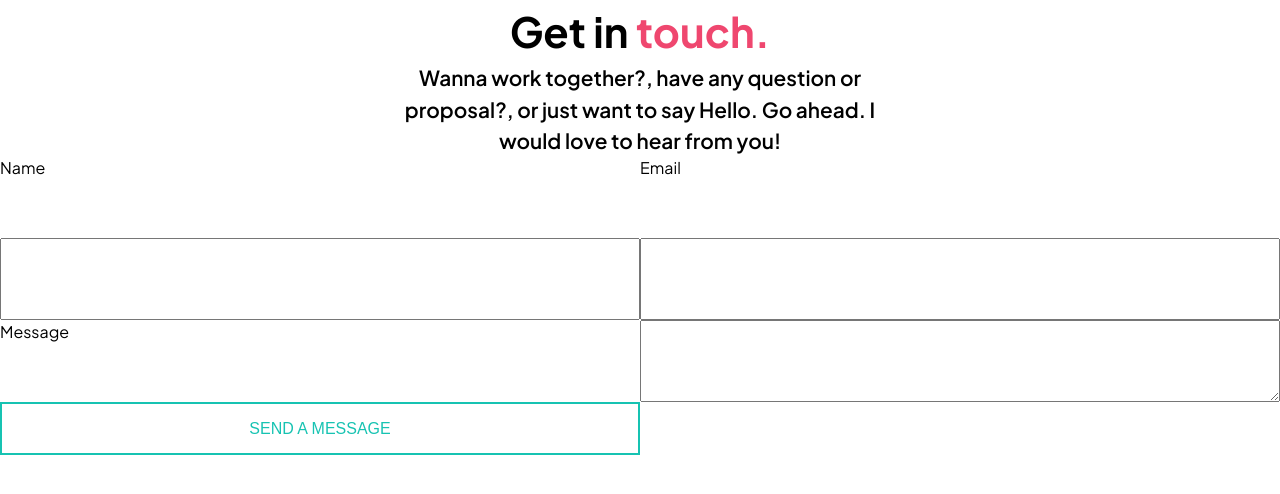
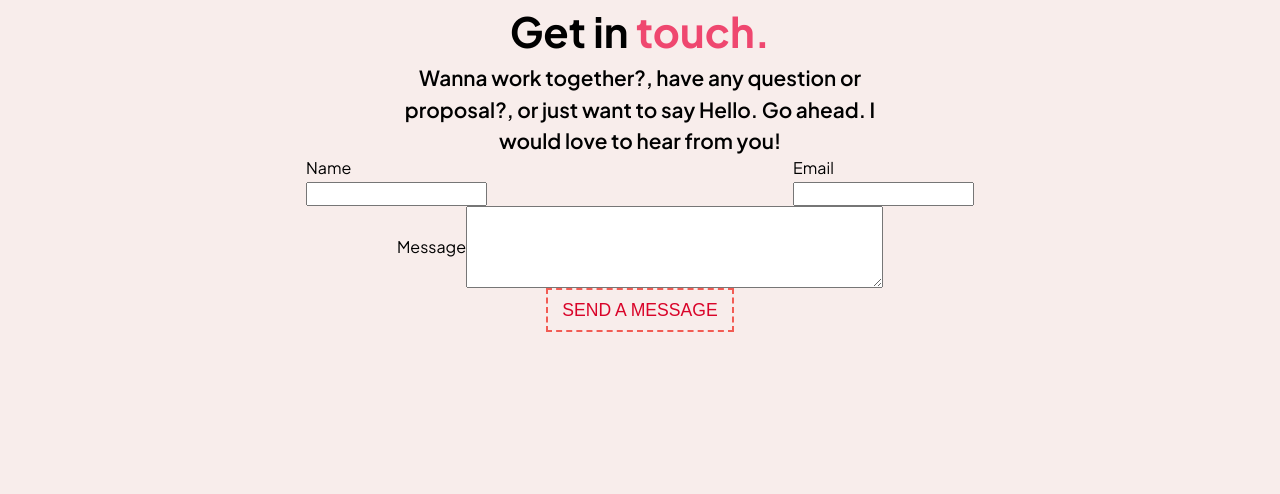
Before and after one commit to Ugboaja-Uchechi/portfolio-site, a React (Create React App) app: page /contact in a window 1280 px wide. Shown: the top 494 px of the page. Built offline with nearby package versions, Linux system fonts and the light colour scheme.

Commit message:
Style form area

```diff
--- a/src/component/Contact.js
+++ b/src/component/Contact.js
@@ -3,17 +3,27 @@ import React from "react";
 const Contact = () => {
   return (
     <>
-      <footer>
+      <footer className="height">
         <h2 className="headings">Get in <span>touch.</span></h2>
         <p id="footer-p">Wanna work together?, have any question or proposal?, or just want to say Hello. Go ahead. I would love to hear from you!</p>
         <form>
-          <label for="name" className="grid1 grid-row1">Name</label>
-          <input type="text" id="name" name="name" required className="grid1 grid-row2"></input>
-          <label for="name" className="grid2 grid-row1">Email</label>
-          <input type="email" id="email" name="email" required className="grid2 grid-row2"></input>
-          <label for="message">Message</label>
-          <textarea id="message" for="message" rows="4" cols="50" required></textarea>
-          <button type="submit">Send a Message</button>
+          <div id="input-flex">
+            <div>
+              <label for="name">Name</label> <br />
+              <input type="text" id="name" name="name" required />
+            </div>
+            <div>
+              <label for="email">Email</label> <br />
+              <input type="email" id="email" name="email" required />
+            </div>
+          </div>
+          <div className="textarea-flex">
+            <label for="message">Message</label>
+            <textarea id="message" for="message" rows="4" cols="50" required></textarea>
+          </div>
+          <div className="textarea-flex">
+            <button type="submit" className="grid4">Send a Message</button>
+          </div>
         </form>
       </footer>
     </>
--- a/src/index.css
+++ b/src/index.css
@@ -7,6 +7,7 @@
   --textCover:#ef476f;
   --darkTheme: #023047;
   --lightSelection: navajowhite;
+  --buttonColor: #d90429;
 }
 
 * {
@@ -18,6 +19,7 @@
 
 body {
   font-family: 'Plus Jakarta Sans', sans-serif;
+  background-color: var(--lightTheme);
 }
 
 /* body::selection {
@@ -94,7 +96,6 @@ header {
   display: flex;
   align-items: center;
   justify-content: space-around;
-  background-color: var(--lightTheme);
 }
 
 h1 {
@@ -133,7 +134,6 @@ h3::selection {
   display: flex;
   justify-content: center;
   align-items: center;
-  background-color: var(--lightTheme);
 }
 
 .headings {
@@ -215,39 +215,34 @@ p {
 }
 
 form {
-  display: grid;
-  grid-template-columns: 1fr 1fr;
-  grid-template-rows: 1fr 1fr 1fr;
+  display: flex;
+  flex-direction: column;
+  /* justify-content: center;
+  align-items: center; */
 }
 
-.grid1 {
-  grid-column: 1/2;
+#input-flex {
+  display: flex;
+  justify-content: space-evenly;
 }
 
-.grid-row1 {
-  grid-row: 1/2;
-}
-
-.grid2 {
-  grid-column: 2/3;
-  /* grid-row: 1/2; */
-}
-
-.grid-row2 {
-  grid-row: 2/3;
+.textarea-flex {
+  display: flex;
+  align-items: center;
+  justify-content: center;
 }
 
 button {
-  padding: 0.8em 1.8em;
-  border: 2px solid #17C3B2;
+  padding: 0.4em 0.8em;
+  font-size: calc(0.5rem + 0.75vw);
+  border: 2px dashed var(--shadeOfRed);
+  background-color: transparent;
   position: relative;
   overflow: hidden;
-  background-color: transparent;
   text-align: center;
   text-transform: uppercase;
-  font-size: 16px;
-  transition: .3s;
-  color: #17C3B2;
+  transition: .2s;
+  color: var(--buttonColor);
  }
 
  button::before {
@@ -257,18 +252,20 @@ button {
   position: absolute;
   top: 50%;
   left: 50%;
-  transform: translate(-50%, -50%) rotate(45deg);
-  background: #17C3B2;
-  transition: .5s ease;
+  background-color: var(--shadeOfRed);
+
+  transform: translate(-50%, -50%) rotate(23deg);
+  transition: .7s ease;
   z-index: -1;
  }
 
  button:hover::before {
-  width: 105%;
+  width: 100%;
  }
 
  button:hover {
-  color: #111;
+  color: var(--black);
+  border: 2px solid var(--shadeOfRed);
  }
 
 
```
